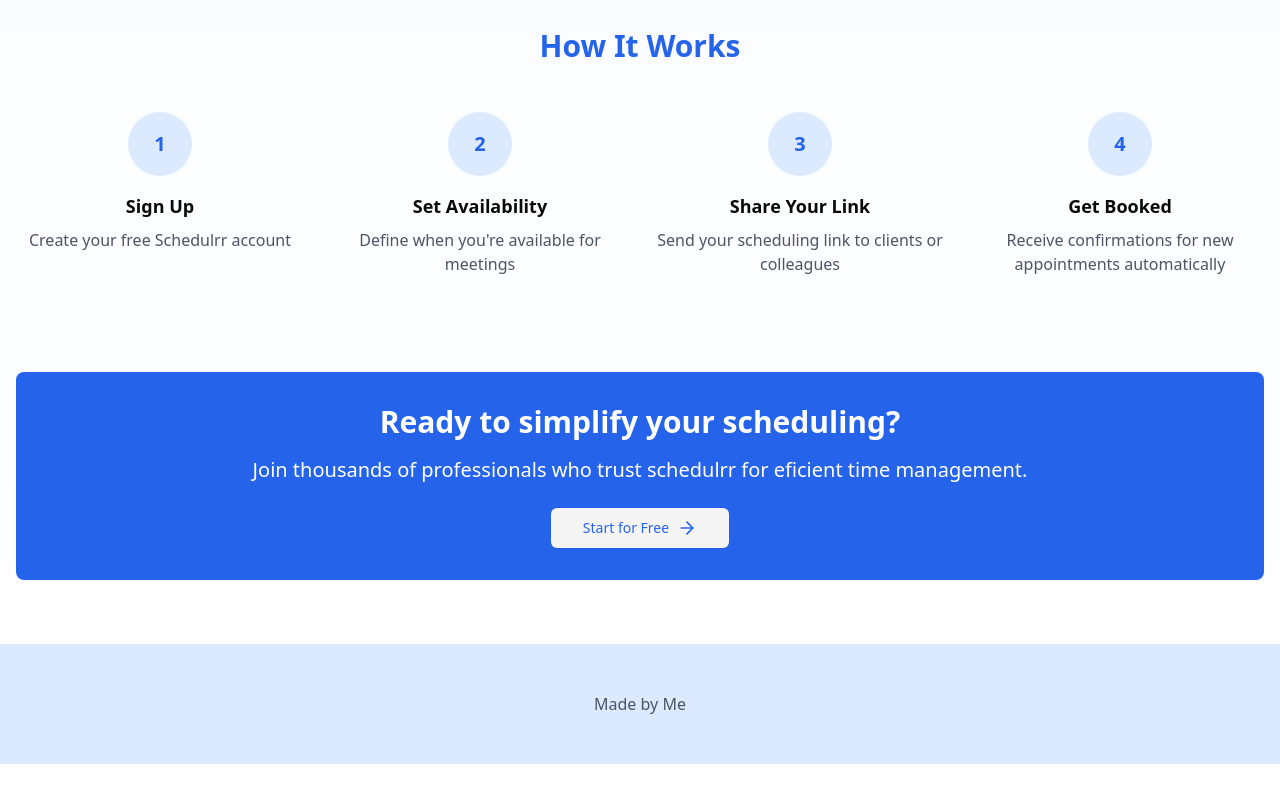
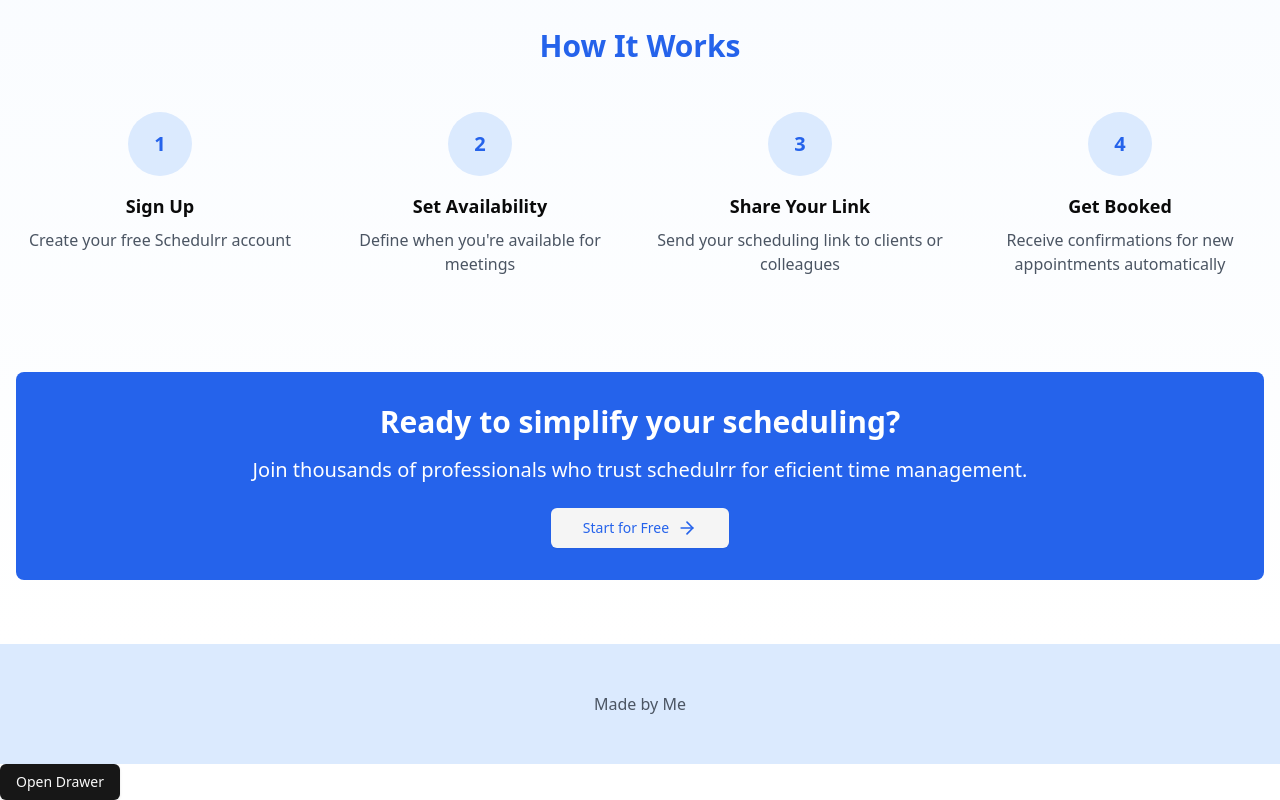
Before and after one commit to Muskan-7867/Schdulrr, a Next.js app: page / in a window 1280 px wide. Shown: the part 1430-2230 px from the top of the page. Before the commit the page ends 2194 px from the top, so only its background shows below. Built offline with nearby package versions, Linux system fonts and the light colour scheme; no server answers.

Commit message:
add eventdrawer

```diff
--- a/app/layout.js
+++ b/app/layout.js
@@ -1,5 +1,7 @@
 
 import Header from "../components/Header";
+import CreateEventDrawer from '../components/createEventDrawer';
+
 
 import "./globals.css";
 import { ClerkProvider } from "@clerk/nextjs";
@@ -22,6 +24,7 @@ export default function RootLayout({ children }) {
             <p>Made by Me</p>
           </div>
         </footer>
+        <CreateEventDrawer />
       </body>
     </html>
     </ClerkProvider>
```
